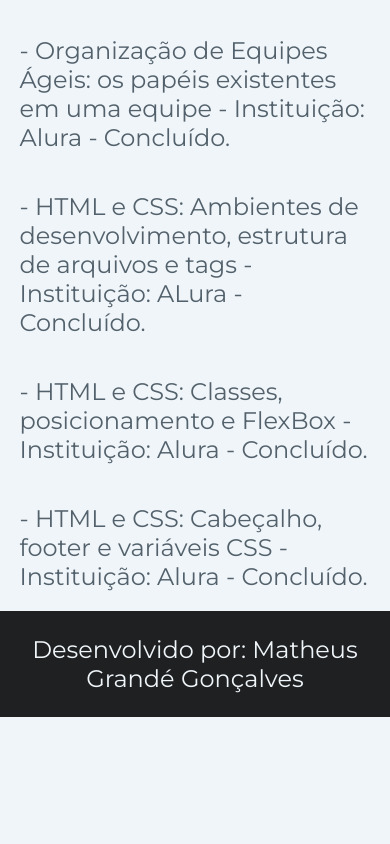
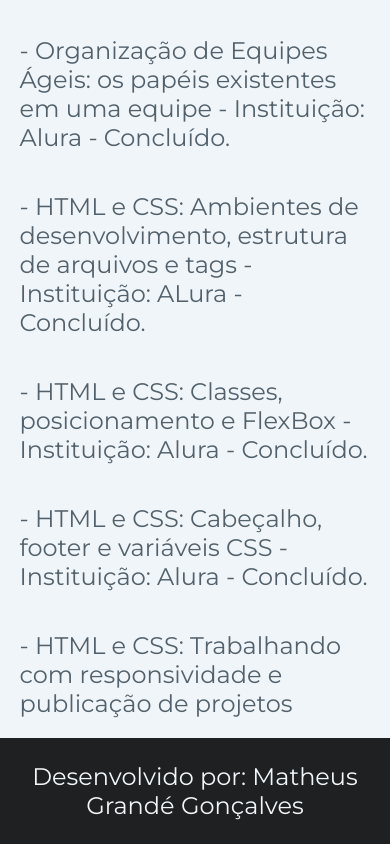
Before and after one commit to GrandeMatheus/Portifolio-Alura, a plain HTML site: page cv.html in a window 390 px wide. Shown: the part 1259-2103 px from the top of the page. Before the commit the page ends 1976 px from the top, so only its background shows below. Drawn offline with nearby package versions, Linux system fonts and the light colour scheme.

Commit message:
autalização mobile

```diff
--- a/cv.html
+++ b/cv.html
@@ -29,6 +29,7 @@
                 <p class="Apresentacao__conteudo__texto"> - HTML e CSS: Ambientes de desenvolvimento, estrutura de arquivos e tags - Instituição: ALura - Concluído.</p>
                 <p class="Apresentacao__conteudo__texto"> - HTML e CSS: Classes, posicionamento e FlexBox - Instituição: Alura - Concluído. </p>
                 <p class="Apresentacao__conteudo__texto"> - HTML e CSS: Cabeçalho, footer e variáveis CSS - Instituição: Alura - Concluído.</p>
+                <p class="Apresentacao__conteudo__texto"> - HTML e CSS: Trabalhando com responsividade e publicação de projetos</p>
         </section>
         <img class="Apresentacao__imagem" src="./assets/1550710721417.jpg" alt="Minha Foto">
     </main>
```
